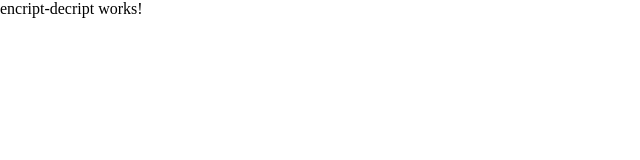
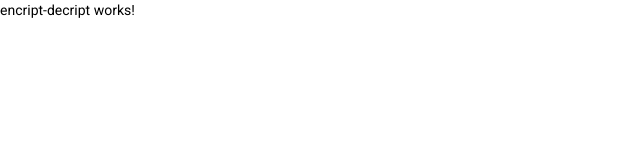
Before and after one commit to mrgreentm/rsa-ic, an Angular app: page /encript-decript in a window 1280 px wide. Shown: the top 160 px of the page, without its empty margins (0-640 px from the left). Built offline with nearby package versions, Linux system fonts and the light colour scheme.

Commit message:
feature: implements angular material

```diff
--- a/angular.json
+++ b/angular.json
@@ -28,6 +28,7 @@
               "src/assets"
             ],
             "styles": [
+              "./node_modules/@angular/material/prebuilt-themes/indigo-pink.css",
               "src/styles.scss"
             ],
             "scripts": []
@@ -96,6 +97,7 @@
               "src/assets"
             ],
             "styles": [
+              "./node_modules/@angular/material/prebuilt-themes/indigo-pink.css",
               "src/styles.scss"
             ],
             "scripts": []
--- a/package.json
+++ b/package.json
@@ -11,10 +11,12 @@
   "private": true,
   "dependencies": {
     "@angular/animations": "^14.0.0",
+    "@angular/cdk": "^14.2.0",
     "@angular/common": "^14.0.0",
     "@angular/compiler": "^14.0.0",
     "@angular/core": "^14.0.0",
     "@angular/forms": "^14.0.0",
+    "@angular/material": "^14.2.0",
     "@angular/platform-browser": "^14.0.0",
     "@angular/platform-browser-dynamic": "^14.0.0",
     "@angular/router": "^14.0.0",
--- a/src/app/app.module.ts
+++ b/src/app/app.module.ts
@@ -4,10 +4,11 @@
 
 import { AppRoutingModule } from './app-routing.module';
 import { AppComponent } from './app.component';
+import { BrowserAnimationsModule } from '@angular/platform-browser/animations';
 
 @NgModule({
   declarations: [AppComponent],
-  imports: [BrowserModule, AppRoutingModule, EncriptDecriptModule],
+  imports: [BrowserModule, AppRoutingModule, EncriptDecriptModule, BrowserAnimationsModule],
   providers: [],
   bootstrap: [AppComponent],
 })
--- a/src/index.html
+++ b/src/index.html
@@ -6,8 +6,11 @@
   <base href="/">
   <meta name="viewport" content="width=device-width, initial-scale=1">
   <link rel="icon" type="image/x-icon" href="favicon.ico">
+  <link rel="preconnect" href="https://fonts.gstatic.com">
+  <link href="https://fonts.googleapis.com/css2?family=Roboto:wght@300;400;500&display=swap" rel="stylesheet">
+  <link href="https://fonts.googleapis.com/icon?family=Material+Icons" rel="stylesheet">
 </head>
-<body>
+<body class="mat-typography">
   <app-root></app-root>
 </body>
 </html>
--- a/src/styles.scss
+++ b/src/styles.scss
@@ -4,7 +4,5 @@
   text-decoration: none;
   padding: 0;
 }
-body {
-  width: 100vw;
-  height: 100vh;
-}
+html, body { height: 100%; }
+body { margin: 0; font-family: Roboto, "Helvetica Neue", sans-serif; }
```
Also changed, not shown: 1 other file (tests, documents, lock files or other folders).
